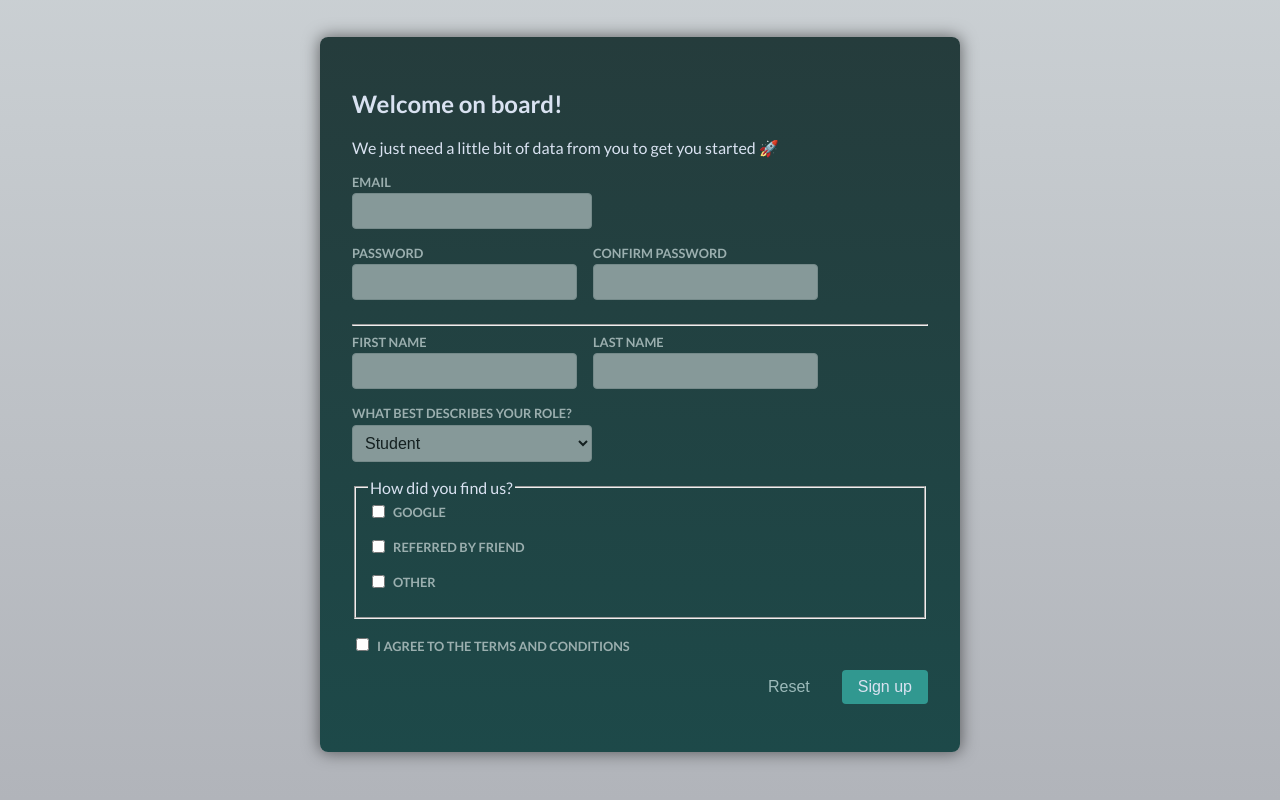
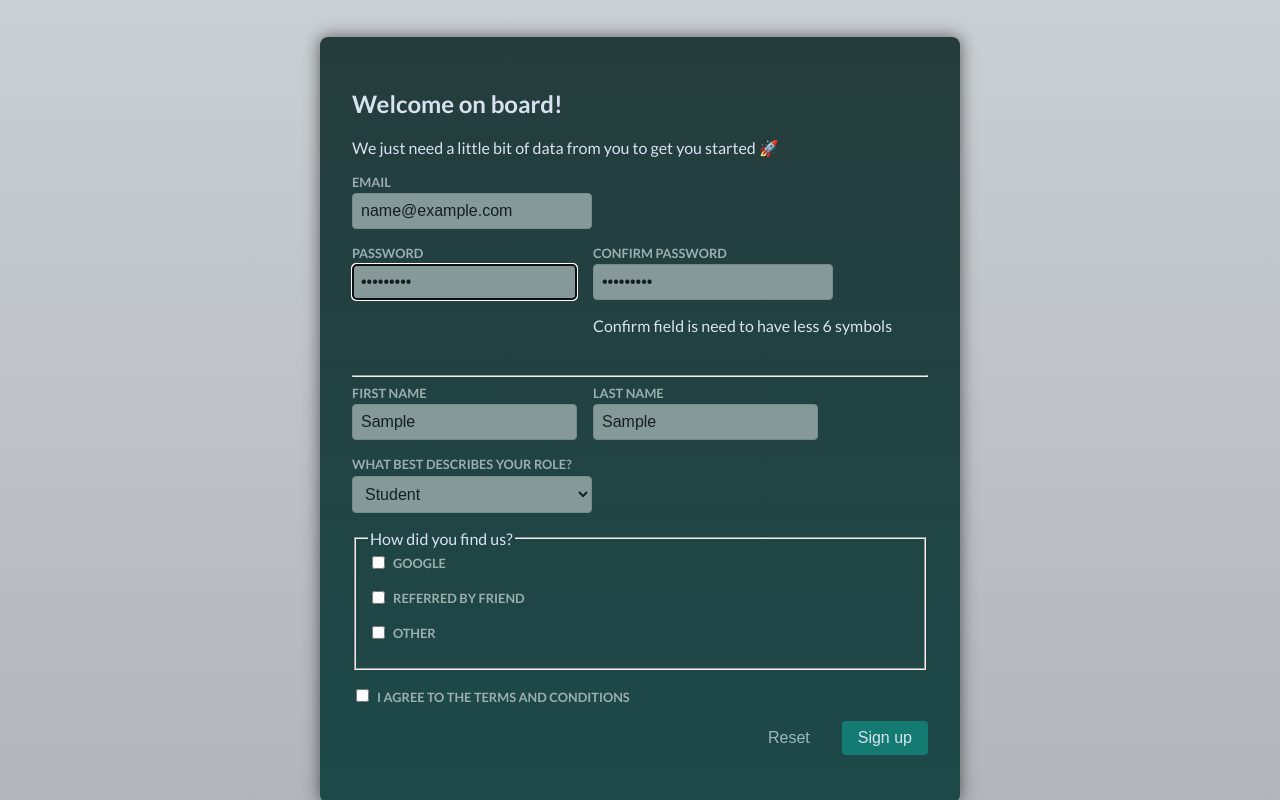
Before and after one commit to shinoby85/react-udemy, a React (Vite) app: page / in a window 1280 px wide. Both pictures are taken after typing "name@example.com", "Sample123", "Sample123", "Sample", "Sample" into the empty fields and a click on the button "Sign up". Shown: the part 202-1002 px from the top of the page. Built offline with nearby package versions, Linux system fonts and the light colour scheme.

Commit message:
Use React hook

```diff
--- a/package.json
+++ b/package.json
@@ -11,7 +11,8 @@
   },
   "dependencies": {
     "react": "^18.2.0",
-    "react-dom": "^18.2.0"
+    "react-dom": "^18.2.0",
+    "react-hook-form": "^7.51.5"
   },
   "devDependencies": {
     "@types/react": "^18.2.15",
--- a/src/components/Signup.jsx
+++ b/src/components/Signup.jsx
@@ -1,28 +1,54 @@
+import {useForm} from 'react-hook-form';
+
 export default function Signup() {
-  function handleSubmit(event) {
-    event.preventDefault();
-    const fd = new FormData(event.target);
-    const acquisitionChanel = fd.getAll('acquisition');
-    const data = Object.fromEntries(fd.entries());
-    data.acquisition = acquisitionChanel;
-    console.log(data);
-    event.target.reset();
+  const {
+    register,
+    handleSubmit,
+    watch,
+    formState: {errors}
+  } = useForm({
+      defaultValues: {acquisition: []}
+    }
+  );
+  const onSubmit = (value) => {
+    console.log(value)
   }
 
   return (
-    <form onSubmit={handleSubmit}>
+    <form onSubmit={handleSubmit(onSubmit)}>
       <h2>Welcome on board!</h2>
       <p>We just need a little bit of data from you to get you started 🚀</p>
 
       <div className="control">
         <label htmlFor="email">Email</label>
-        <input id="email" type="email" name="email"/>
+        <input
+          id="email"
+          type="email"
+          {...register('email', {
+
+            required: {value: true, message: 'Email field is required'},
+            pattern: {value: /^[\w-\.]+@([\w-]+\.)+[\w-]{2,4}$/g, message: 'Email field is invalid'},
+          })}
+          aria-invalid={errors.email ? "true" : "false"}
+        />
+        {errors.email && <p role="alert">{errors.email?.message}</p>}
       </div>
 
       <div className="control-row">
         <div className="control">
           <label htmlFor="password">Password</label>
-          <input id="password" type="password" name="password"/>
+          <input id="password" type="password" {...register('password', {
+            onBlur: e => {
+              console.log(e);
+              blur();
+            },
+            required: {value: true, message: 'Password field is required'},
+            maxLength: {value: 6, message: 'Password field is need to have less 6 symbols'}
+          })}
+                 aria-invalid={errors.password ? "true" : "false"}
+          />
+          {errors.password && errors.password.type === 'blur' && <p role="alert">{errors.password?.message}</p>}
+
         </div>
 
         <div className="control">
@@ -30,8 +56,14 @@ export default function Signup() {
           <input
             id="confirm-password"
             type="password"
-            name="confirm-password"
+            {...register('confirm-password', {
+              required: {value: true, message: 'Confirm field is required'},
+              maxLength: {value: 6, message: 'Confirm field is need to have less 6 symbols'}
+            })}
+            aria-invalid={errors['confirm-password'] ? "true" : "false"}
           />
+          {errors['confirm-password'] && <p role="alert">{errors['confirm-password']?.message}</p>}
+
         </div>
       </div>
 
@@ -40,18 +72,20 @@ export default function Signup() {
       <div className="control-row">
         <div className="control">
           <label htmlFor="first-name">First Name</label>
-          <input type="text" id="first-name" name="first-name"/>
+          <input type="text" id="first-name" {...register('first-name', {min: 4})}
+                 aria-invalid={errors['first-name'] ? "true" : "false"}/>
         </div>
 
         <div className="control">
           <label htmlFor="last-name">Last Name</label>
-          <input type="text" id="last-name" name="last-name"/>
+          <input type="text" id="last-name" {...register('last-name', {min: 4})}
+                 aria-invalid={errors['last-name'] ? "true" : "false"}/>
         </div>
       </div>
 
       <div className="control">
         <label htmlFor="phone">What best describes your role?</label>
-        <select id="role" name="role">
+        <select id="role" {...register('role')}>
           <option value="student">Student</option>
           <option value="teacher">Teacher</option>
           <option value="employee">Employee</option>
@@ -66,8 +100,8 @@ export default function Signup() {
           <input
             type="checkbox"
             id="google"
-            name="acquisition"
             value="google"
+            {...register('acquisition')}
           />
           <label htmlFor="google">Google</label>
         </div>
@@ -76,21 +110,21 @@ export default function Signup() {
           <input
             type="checkbox"
             id="friend"
-            name="acquisition"
             value="friend"
+            {...register('acquisition')}
           />
           <label htmlFor="friend">Referred by friend</label>
         </div>
 
         <div className="control">
-          <input type="checkbox" id="other" name="acquisition" value="other"/>
+          <input type="checkbox" id="other" value="other" {...register('acquisition')}/>
           <label htmlFor="other">Other</label>
         </div>
       </fieldset>
 
       <div className="control">
         <label htmlFor="terms-and-conditions">
-          <input type="checkbox" id="terms-and-conditions" name="terms"/>I
+          <input type="checkbox" id="terms-and-conditions" {...register('terms')}/>I
           agree to the terms and conditions
         </label>
       </div>
```
